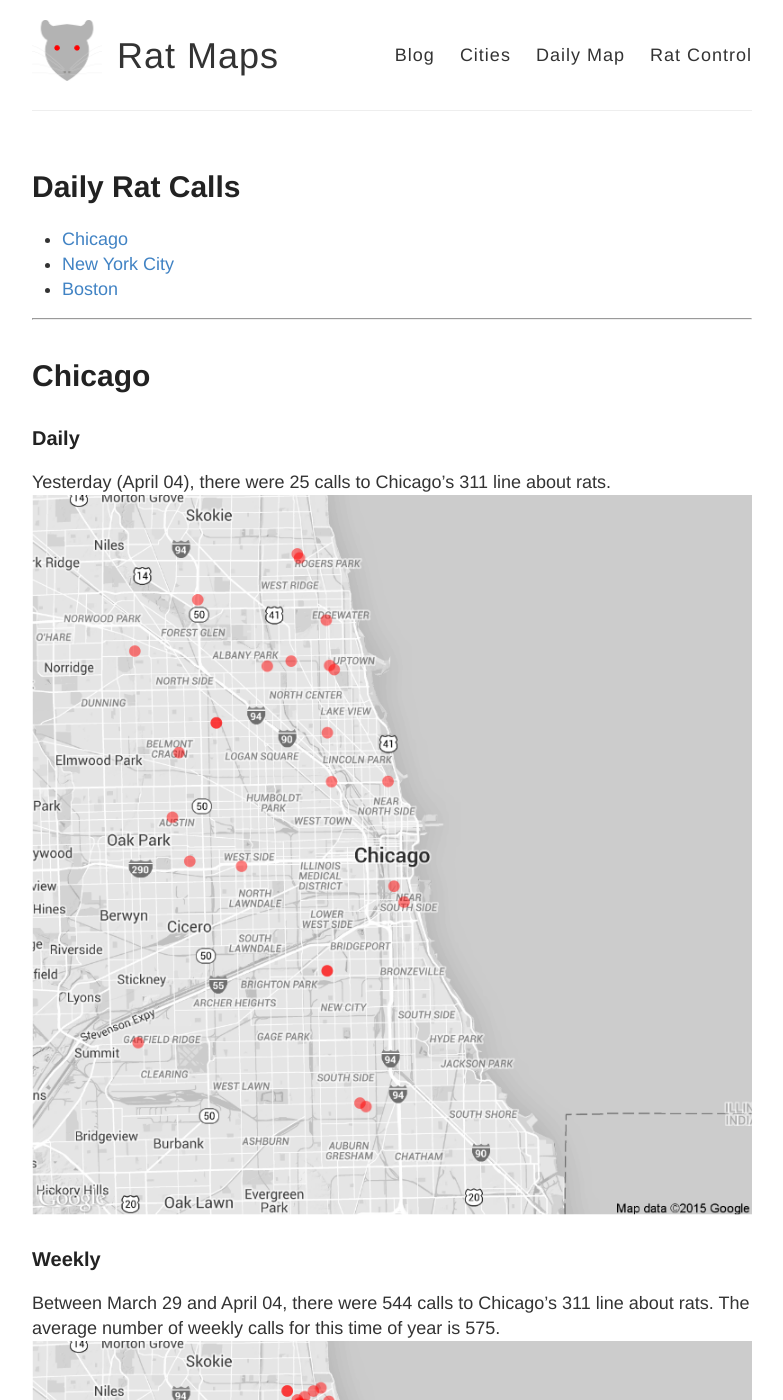
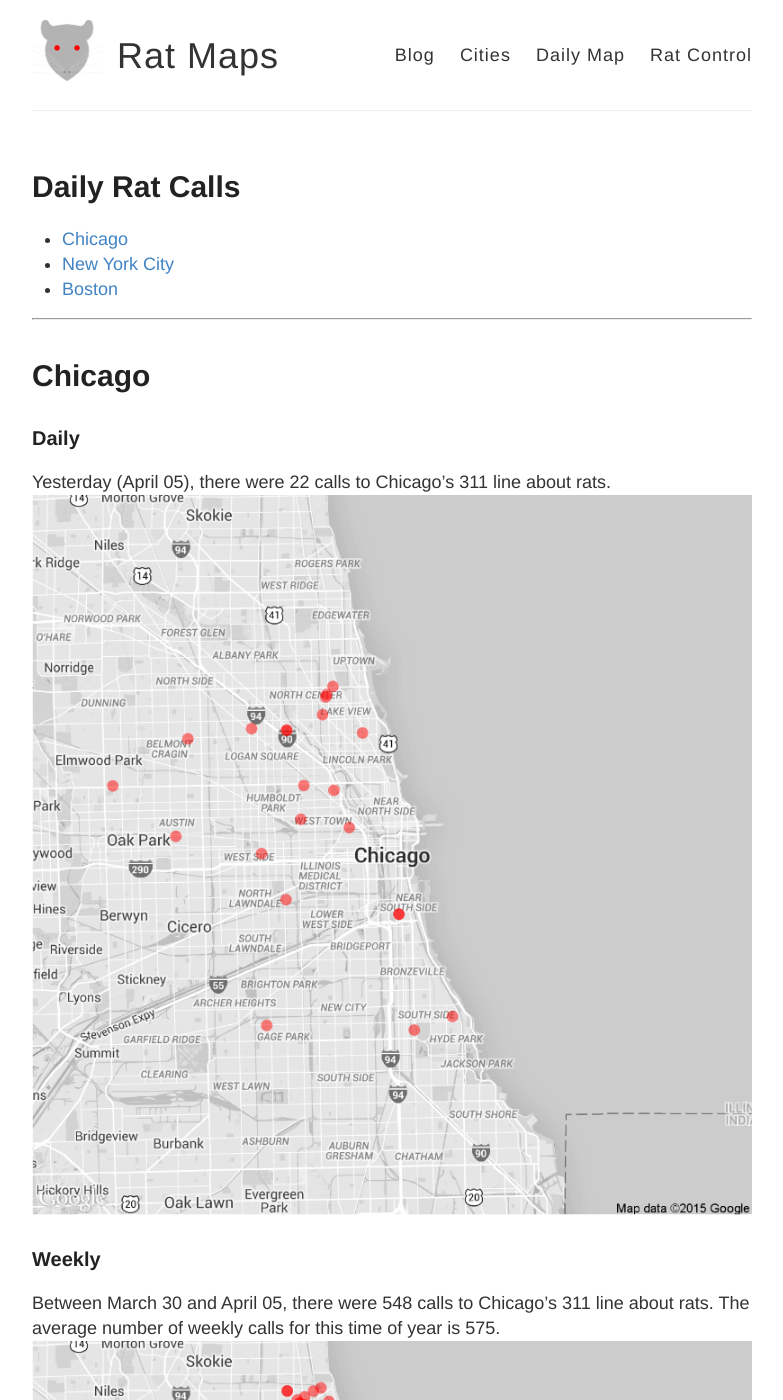
Before and after one commit to DanielHadley/ratmaps, a Jekyll site: the page built from daily.md, in a window 1280 px wide and 1400 px high. Shown: the whole window, without its empty margins (248-1031 px from the left). Built offline with Jekyll 4.4.1, drawn with Linux system fonts in a browser that asks for light colours; comment, search, counter and statistics services are not loaded; some of the changed text lies outside the part shown.

Commit message:
Daily Maps

```diff
--- a/daily.md
+++ b/daily.md
@@ -15,22 +15,22 @@
 
 ### Daily
 
-Yesterday (April 04), there were 25 calls to Chicago's 311 line about rats.
+Yesterday (April 05), there were 22 calls to Chicago's 311 line about rats.
 ![Chicago rat calls to 311 weekly map]({{ site.cityimages }}/daily/Chicago_Rat_Map_Daily.png)
 
 ### Weekly
-Between March 29 and April 04, there were 544 calls to Chicago's 311 line about rats. The average number of weekly calls for this time of year is 575.
+Between March 30 and April 05, there were 548 calls to Chicago's 311 line about rats. The average number of weekly calls for this time of year is 575.
 ![Chicago rat calls to 311 weekly map]({{ site.cityimages }}/daily/Chicago_Rat_Map_Weekly.png)
 ***
 # New York City <a id="nyc"><a>
 
 ### Daily
 
-Yesterday (April 04), there were 17 calls to New York City's 311 line about rats.
+Yesterday (April 05), there were 1 calls to New York City's 311 line about rats.
 ![NYC rat calls to 311 weekly map]({{ site.cityimages }}/daily/NYC_Rat_Map_Daily.png)
 
 ### Weekly
-Between March 29 and April 04, there were 252 calls to New York City's 311 line about rats. The average number of weekly calls for this time of year is 205.
+Between March 30 and April 05, there were 252 calls to New York City's 311 line about rats. The average number of weekly calls for this time of year is 205.
 ![NYC rat calls to 311 weekly map]({{ site.cityimages }}/daily/NYC_Rat_Map_Weekly.png)
 
 Each red dot represents one call about a rat seen in that location. The dots are transparent, so multiple calls from one location will be seen as a solid dot. The usual caveats apply: more calls do not necessarily mean that there are more rats in that location than other parts of the city. A cluster of dots could indicate that one resident is unusually vocal about rodents in his or her neighborhood. Also, more densely populated neighborhoods tend to make more calls to 311.
```
Also changed, not shown: images/pages/daily/Chicago_Rat_Map_Daily.png, images/pages/daily/Chicago_Rat_Map_Weekly.png, images/pages/daily/NYC_Rat_Map_Daily.png, images/pages/daily/NYC_Rat_Map_Weekly.png.
